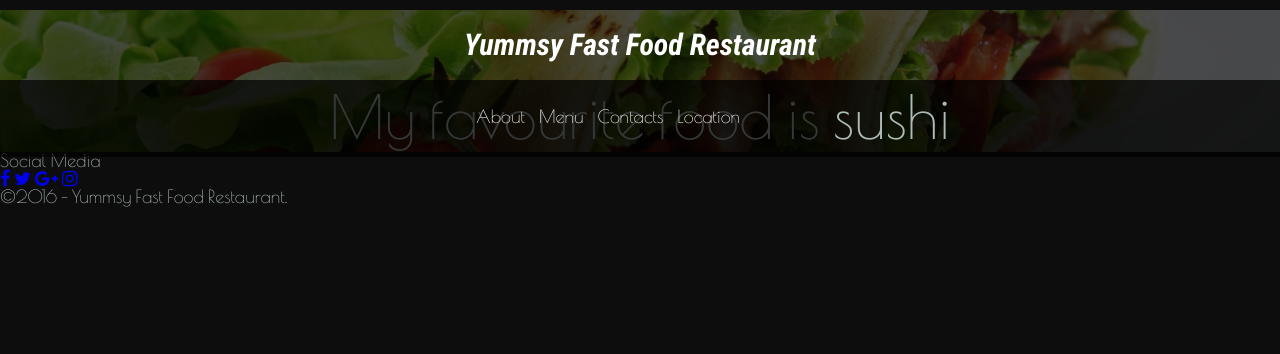
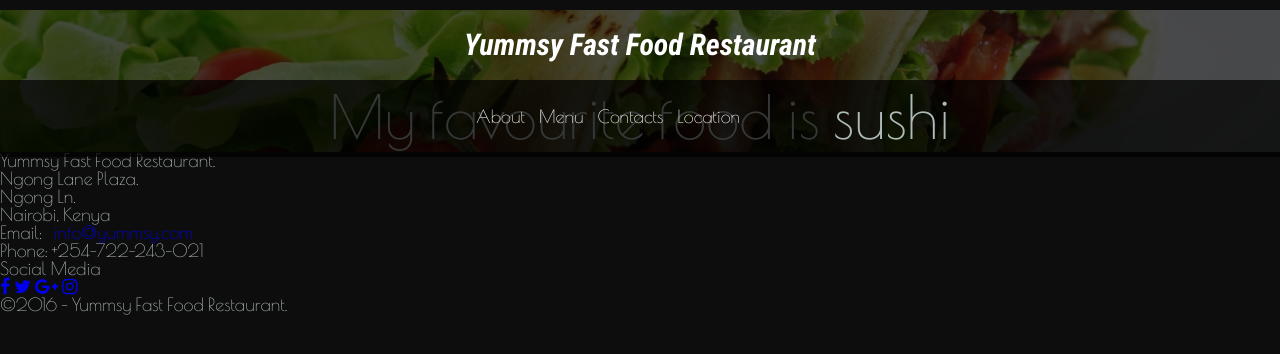
Before and after one commit to cnzau/yummsyFastFoodRestaurant, a plain HTML site: page index.html in a window 1280 px wide. Drawn offline with nearby package versions, Linux system fonts and the light colour scheme.

Commit message:
added location

```diff
--- a/index.html
+++ b/index.html
@@ -59,6 +59,20 @@
 	</section>
     <section>
 
+		<div class="location">
+		  <strong>Yummsy Fast Food Restaurant.</strong><br />
+		  Ngong Lane Plaza.<br />
+		  Ngong Ln.<br />
+		  Nairobi, Kenya<br />
+		</div>
+
+		<div class="contacts">
+		  <strong>Email: &nbsp;</strong>
+		  <a href="mailto:info@yummsy.com">info@yummsy.com</a><br />
+		  <strong>Phone:</strong>
+		  <span>+254-722-243-021</span>
+
+		</div>
 
 		<div class="social-media">
 			<strong>Social Media</strong><br />
```
